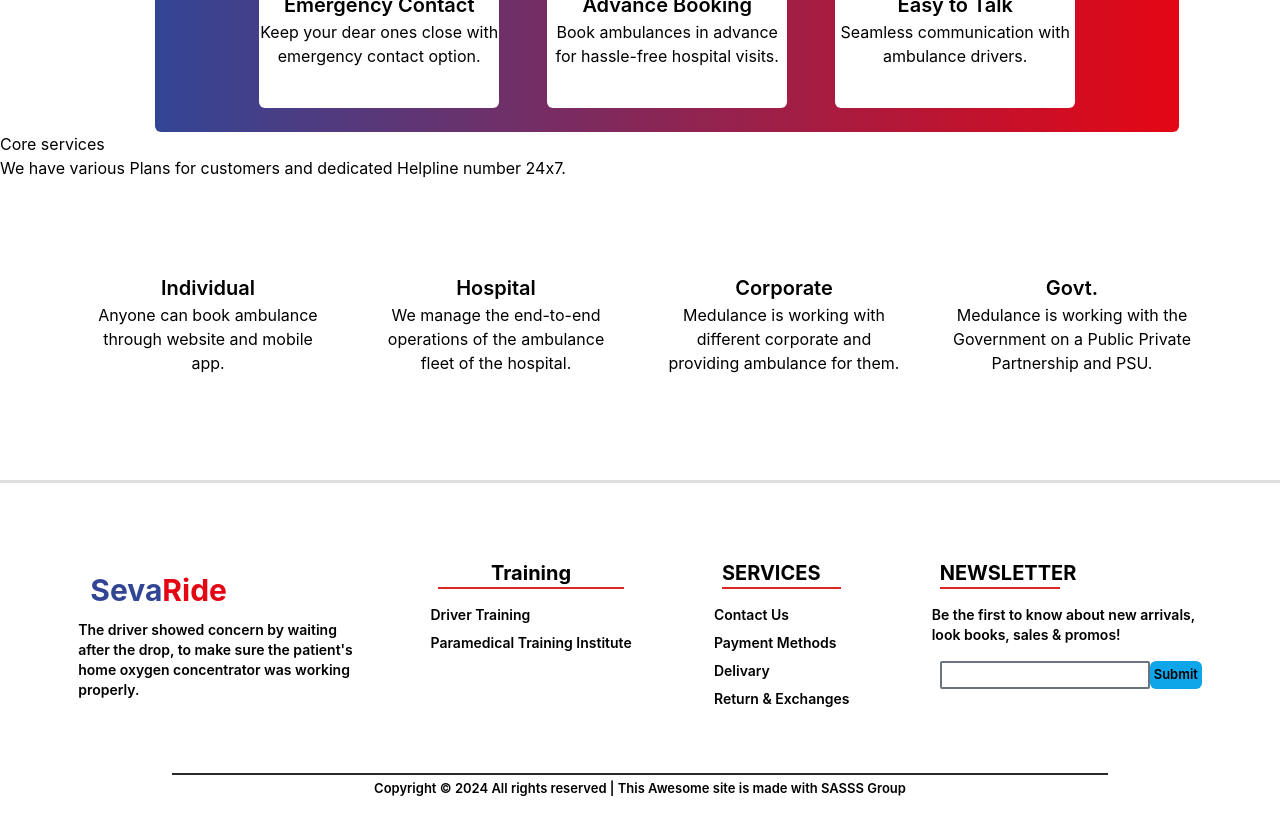
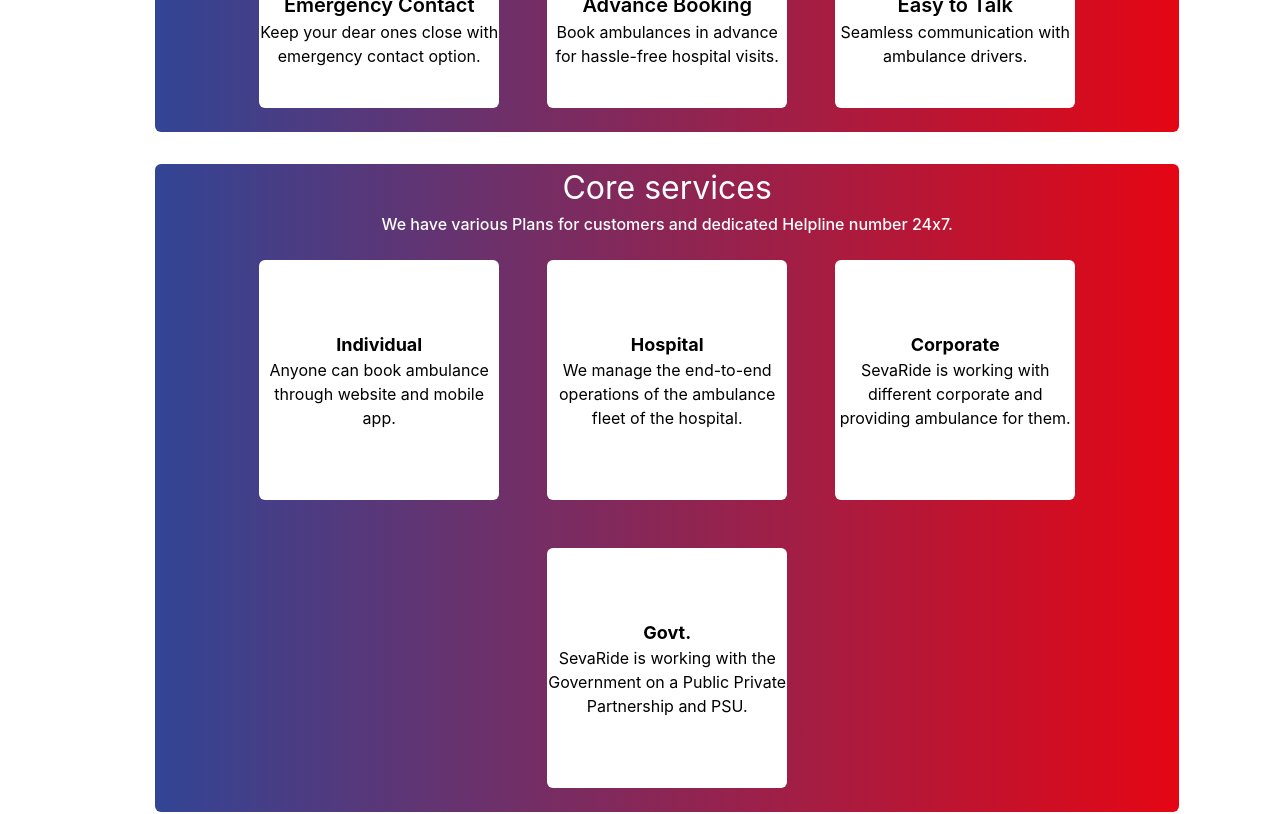
Before and after one commit to Arkajyoti333/E-Ambulance-SEVARIDE, a React (Create React App) app: page / in a window 1280 px wide. Shown: the part 2320-3134 px from the top of the page. Built offline with nearby package versions, Linux system fonts and the light colour scheme.

Commit message:
add core services components

```diff
--- a/src/components/CoreServices/coreservice.css
+++ b/src/components/CoreServices/coreservice.css
@@ -1,3 +1,50 @@
 .core{
+    margin-top: 2rem;
+    margin-left: 9.7rem;
+    height: min-content;
+    display: flex;
+    flex-direction: column;
+    align-items: center;
+    border-radius: 0.375rem;
+    background-image: linear-gradient(to right, #324595, #e50614);
+    max-width: 80%;
+}
+.cservices{
+    display: flex;
+    flex-direction: row;
+    flex-wrap: wrap;
+    justify-content: center;
+    align-items: center;
+    border-radius: 0.375rem;
+}
+.cservice{
+    display: flex;
+    margin: 1.5rem;
+    flex-direction: column;
+    flex-wrap: wrap;
+    align-items: center;
+    border-radius: 0.375rem;
+    background-color: #ffffff;
+    height: 15rem;
+    width:15rem;
+    justify-content: center;
+    align-items: center;
+    cursor: pointer;
+}
+
+.cservice h5{
     font-size: large;
+    font-weight: bold;
 }
+.cservice p{
+    text-align: center;
+}
+.core h2{
+    font-size:xx-large;
+    color: #ffffff;
+}
+.core h3{
+    font-weight: 500;
+    color: #ffffff;
+    font-size: 16px;
+}
--- a/src/components/CoreServices/coreservice.js
+++ b/src/components/CoreServices/coreservice.js
@@ -3,27 +3,27 @@
 
 const coreservice = () => {
   return (
-    <div className='core-service'>
+    <div className='core'>
     <h2>Core services</h2>
     <h3>We have various Plans for customers and dedicated Helpline number 24x7.</h3>
 
-  <div className='features-part'>
+  <div className='cservices'>
 
-    <div className='features hover:bg-pink-200'>
+    <div className='cservice hover:bg-pink-200'>
             <h5>Individual</h5>
             <p>Anyone can book ambulance through website and mobile app.</p>
         </div>
-        <div className='features hover:bg-pink-200'>
+        <div className='cservice hover:bg-pink-200'>
             <h5>Hospital</h5>
             <p>We manage the end-to-end operations of the ambulance fleet of the hospital.</p>
         </div>
-        <div className='features hover:bg-pink-200'>
+        <div className='cservice hover:bg-pink-200'>
             <h5>Corporate</h5>
-            <p>Medulance is working with different corporate and providing ambulance for them.</p>
+            <p>SevaRide is working with different corporate and providing ambulance for them.</p>
         </div>
-        <div className='features hover:bg-pink-200'>
+        <div className='cservice hover:bg-pink-200'>
             <h5>Govt.</h5>
-            <p>Medulance is working with the Government on a Public Private Partnership and PSU.</p>
+            <p>SevaRide is working with the Government on a Public Private Partnership and PSU.</p>
         </div>
   </div>
 </div>
--- a/src/components/Home/homescreen.js
+++ b/src/components/Home/homescreen.js
@@ -37,16 +37,15 @@
             </NavLink>
           </div>
 
-
         </div>
         <div>
           <p>or</p>
           <h3>book our assistance</h3>
           {/* <a href='tel:+9123813528' role='button' className='callnow'><i className='telno'></i>+91 9123813528</a> */}
           <button className=" bg-white border-4 border-rose-500 text-rose-500 text-xl py-3 px-10 font-semibold cursor-pointer rounded-lg mt-3 w-[70%] hover:border-blue-400 hover:text-blue-400 transition-all duration-300 ease-in-out hover:tracking-wider">
-            <Link to="tel:+9123813528">
+            <a href='tel:+9123813528'>
               <i class="fas fa-phone"></i>+91 9123813528
-            </Link>
+            </a>
           </button>
         </div>
       </div>
```
